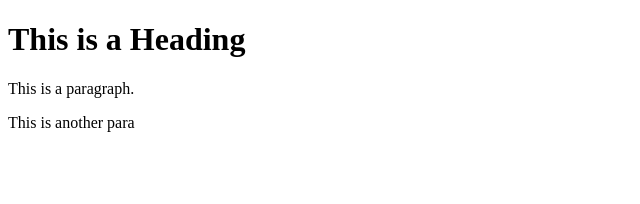
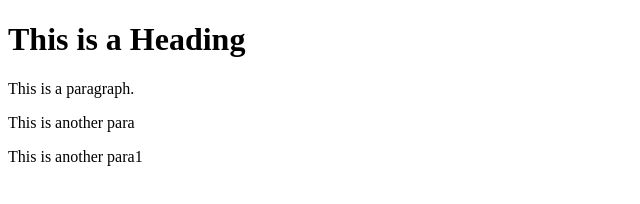
Before and after one commit to muhammadrashadmusthafa/learning_git1, a plain HTML site: page index.html in a window 1280 px wide. Shown: the whole page, without its empty margins (0-640 px from the left). Drawn offline with Linux system fonts and the light colour scheme.

Commit message:
added para1

```diff
--- a/index.html
+++ b/index.html
@@ -7,5 +7,6 @@
   <h1>This is a Heading</h1>
   <p>This is a paragraph.</p>
   <p>This is another para</p>
+  <p>This is another para1</p>
 </body>
 </html>
```
